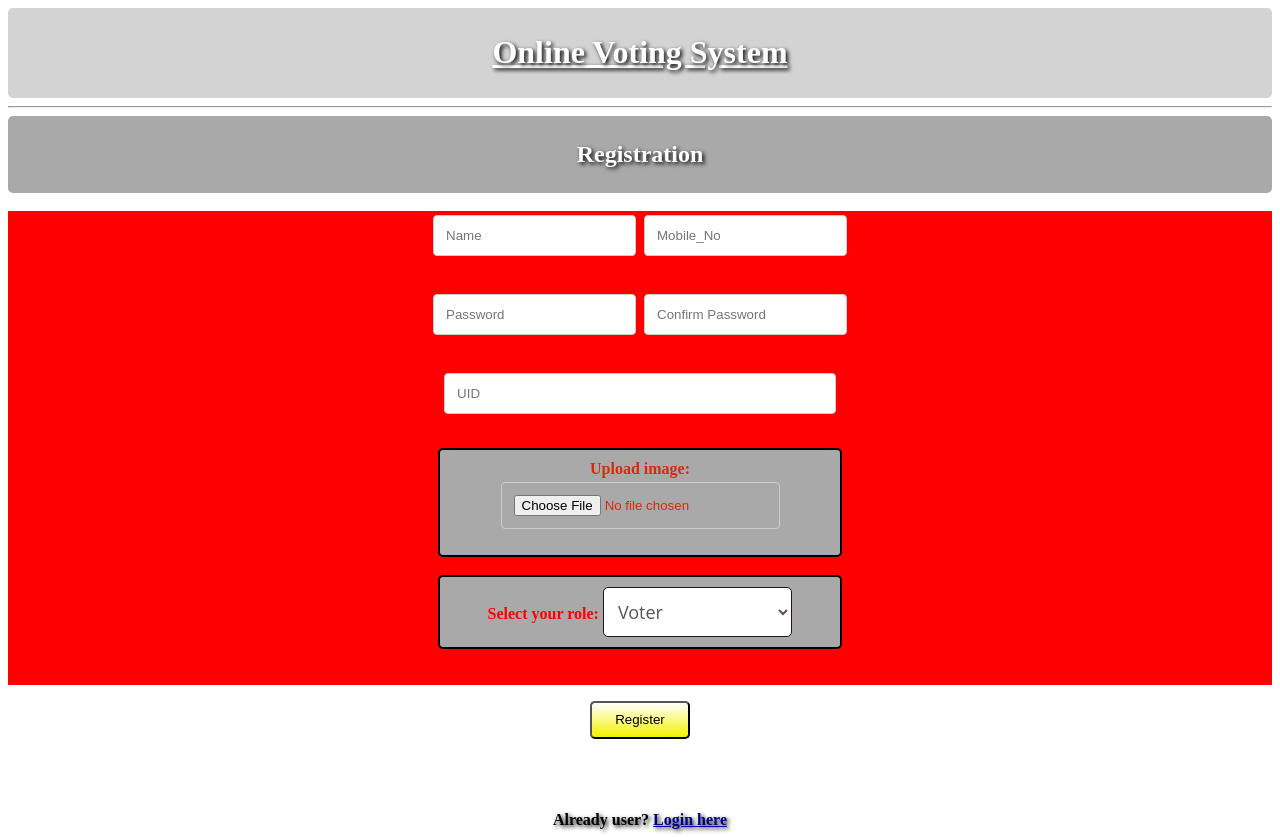
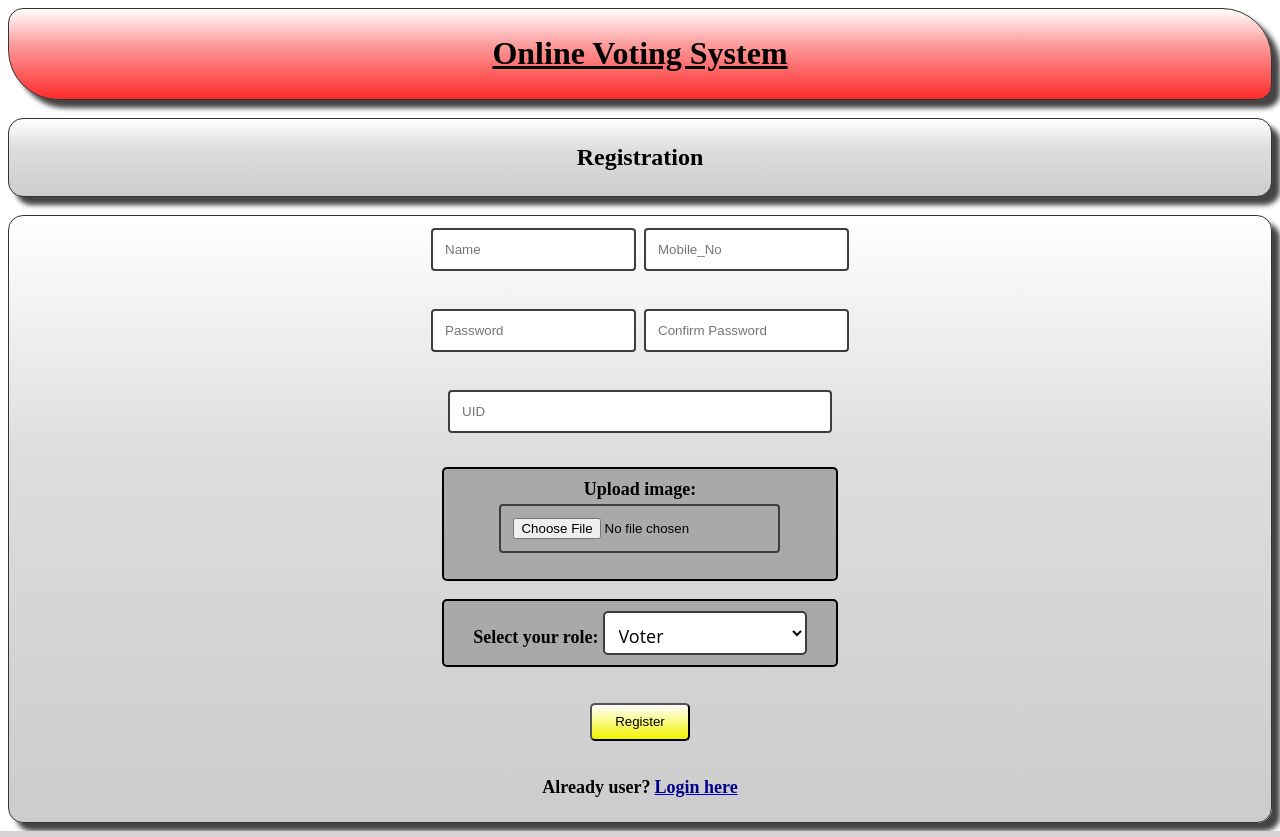
Before and after one commit to RaY8118/online-voting-system, a PHP site: page /routes/register.php in a window 1280 px wide. Run offline with PHP 8.4, Linux system fonts and the light colour scheme.

Commit message:
applied css to register

```diff
--- a/css/stylesheet.css
+++ b/css/stylesheet.css
@@ -1,15 +1,16 @@
 input{
-    width:max-content;
+    width:fit-content;
     padding: 12px;
-    border:1px solid #ccc;
+    border:2px solid #3e3e3e;
     border-radius: 4px;
     margin-top: 4px;
     margin-bottom: 16px;
 }
 .submitbtn{
     background-color:rgb(140, 166, 9);
-    border: 1px;
+    border: 2px solid black;
     color: white;
+    font-size: 15px;
 }
 .container{
     background-color:rgb(34, 51, 178);
@@ -55,9 +56,10 @@
   background-image: linear-gradient(180deg, #fff, #ddd 40%, #ccc);
   }
   .container{
-    width: 100%;
-    height: 65%;
+    width: 98%;
+    height: auto;
     border: 1px solid #333;
+    border-radius: 15px;
     box-shadow: 8px 8px 5px #444;
     padding: 8px 12px;
     background-image: linear-gradient(180deg, #fff, #ddd 40%, #ccc);
@@ -124,23 +126,23 @@
     font-family: 'Times New Roman';
 }
 select{
-  width: 50%;
-  height: 50px;
+  width: 55%;
+  height: 44px;
   border: 1px solid #ccc;
   border-radius: 5px;
   padding-left: 5px;
   padding: 10px;
   font-size: 18px;
   font-family: 'Open Sans', sans-serif;
-  color: #555;
+  color: #000000;
   background-color: rgb(255, 255, 255);
   background-image: none;
-  border: 1px solid rgb(41, 18, 18);
+  border: 2px solid rgb(60, 60, 60);
 }
 select>option{
   font-size: 18px;
   font-family: 'Open Sans', sans-serif;
-  color: #555;
+  color: #000000;
   background-color: rgb(247, 247, 247);
   background-image: none;
   font-size: 18px;
@@ -150,11 +152,34 @@
 }
 #regform{
   width: auto;
-  background-color: red;
+    border: 1px solid #333;
+    box-shadow: 8px 8px 5px #444;
+    border-radius: 15px;
+    padding: 8px 12px;
+    background-image: linear-gradient(180deg, #fff, #ddd 40%, #ccc);
 }
 #infosec{
-  float: left;
+  width: 98%;
+  height:67%;
+  border: 1px solid #333;
+  border-radius:15px;
+  box-shadow: 8px 8px 5px #444;
+  padding: 8px 12px;
+  background-image: linear-gradient(180deg, #fff, #ddd 40%, #ccc);
 }
 #infotitle{
   text-align: center;
+  width: 98%;
+  border: 1px solid #333;
+  border-radius: 15px;
+  box-shadow: 8px 8px 5px #444;
+  padding: 8px 12px;
+  background-image: linear-gradient(180deg, #fff, #ddd 40%, #ccc);
 }
+#regsection{
+  width: auto;
+  border: 1px solid #333;
+  box-shadow: 8px 8px 5px #444;
+  padding: 8px 12px;
+  background-image: linear-gradient(180deg, #fff, #ddd 40%, #ccc);
+}
--- a/db_file/online-voting-system.sql
+++ b/db_file/online-voting-system-user_table.sql
@@ -58,7 +58,7 @@
 -- AUTO_INCREMENT for table `user`
 --
 ALTER TABLE `user`
-  MODIFY `id` int(11) NOT NULL AUTO_INCREMENT, AUTO_INCREMENT=8;
+  MODIFY `id` int(11) NOT NULL AUTO_INCREMENT, AUTO_INCREMENT=1;
 COMMIT;
 
 /*!40101 SET CHARACTER_SET_CLIENT=@OLD_CHARACTER_SET_CLIENT */;
--- a/routes/register.php
+++ b/routes/register.php
@@ -3,16 +3,21 @@
         <title>Online voting system - Registratrion</title>
         <link rel="stylesheet" href="../css/stylesheet.css">
         <meta name="viewport" content="width=device-width, initial-scale=1.0">
+        <style>
+          b{
+            color:black;
+            font-weight: 800;
+            font-size: large;
+          }
+        </style>
     </head>
     <body>
         <center>
-            <div id="headerSection" style="padding-top:5px;padding-bottom: 5px;background-color: lightgray; border-radius:5px;width:auto;height:auto;">
-            <h1 style="color: white;text-shadow: 2px 2px 4px #000000;"><u>Online Voting System</u></h1>
-            </div>
-            <hr>
-            <div id="regSection">
-            <div id="regsection" style="padding-top:5px;padding-bottom: 5px;background-color: darkgray; border-radius:5px;width:auto;height:auto;">
-                <h2 style="color: white;text-shadow: 2px 2px 4px #000000;">Registration</h2>
+            <div id="headsec" style="padding-top:5px;padding-bottom: 5px;background-color: lightgray; border-radius: 15px 50px;width:auto;height:auto;">
+            <h1 style="color: black;"><u>Online Voting System</u></h1>
+            </div><br>
+            <div id="regsection" style="padding-top:5px;padding-bottom: 5px;background-color: darkgray; border-radius:15px;width:auto;height:auto;">
+                <h2 style="color: black;">Registration</h2>
                 </div><br>
                 <div id="regform"><form action="../api/register.php" method="POST" enctype="multipart/form-data">
                     <input type="text" name="name" placeholder="Name" required>&nbsp
@@ -28,20 +33,20 @@
                     <input type="password" name="cpass" placeholder="Confirm Password" required><br><br>
                     <input style="width: 31%" type="character(5)" name="UID" placeholder="UID" title="Enter " required><br><br>
                     <div id="upload" style="width: 30%">
-                        <b style="color:#da2909;">Upload image: <input type="file" id="profile" name="image" required></b>
+                        <b style="color:black;">Upload image: <input type="file" id="profile" name="image" required></b>
                     </div><br>
                     <div id="upload" style="width: 30%">
-                        <b style="color:red;">Select your role:</b>
+                        <b style="color:black;">Select your role:</b>
                         <select name="role">
                             <option value="1">Voter</option>
                             <option value="2">Candiates</option>
                             <option value="3">Admin</option>
                         </select><br>
-                    </div><br><br></div>
-                    <button class="regbtn" type="submit" >Register</button><br><br><br><br><br></div>
-                    <b style="color:black;text-shadow: 2px 2px 4px #000000;">Already user?</b> <a href="../"><b style="color:darkblue;text-shadow: 2px 2px 4px #000000;">Login here</b></a>
+                    </div><br><br>
+                    <button class="regbtn" type="submit" >Register</button><br><br><br>
+                    <b style="color:black;">Already user?</b> <a href="../"><b style="color:darkblue;">Login here</b></a>
                 </form>
-
+                </div>
             </center>
     </body>
     <script>
```
Also changed, not shown: api/info.php (+4 -4 lines), db_file/online-voting-system-candidate_info_table.sql (added, +63 -0 lines), index.php (+14 -10 lines), routes/candidatelogin.php (+18 -4 lines), routes/infopage.php (+10 -7 lines). Lines whose indentation alone changed are shown as unchanged.
